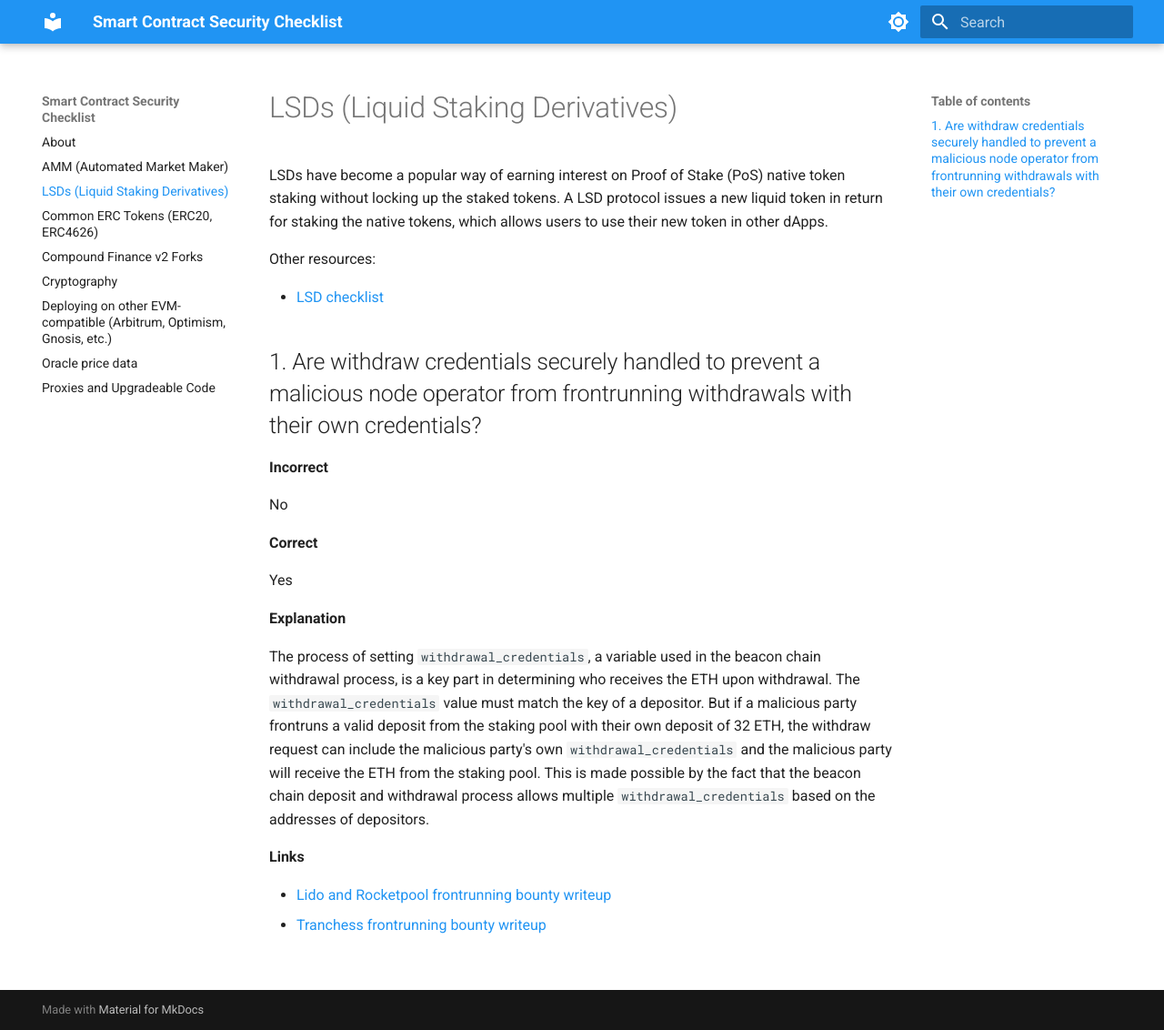
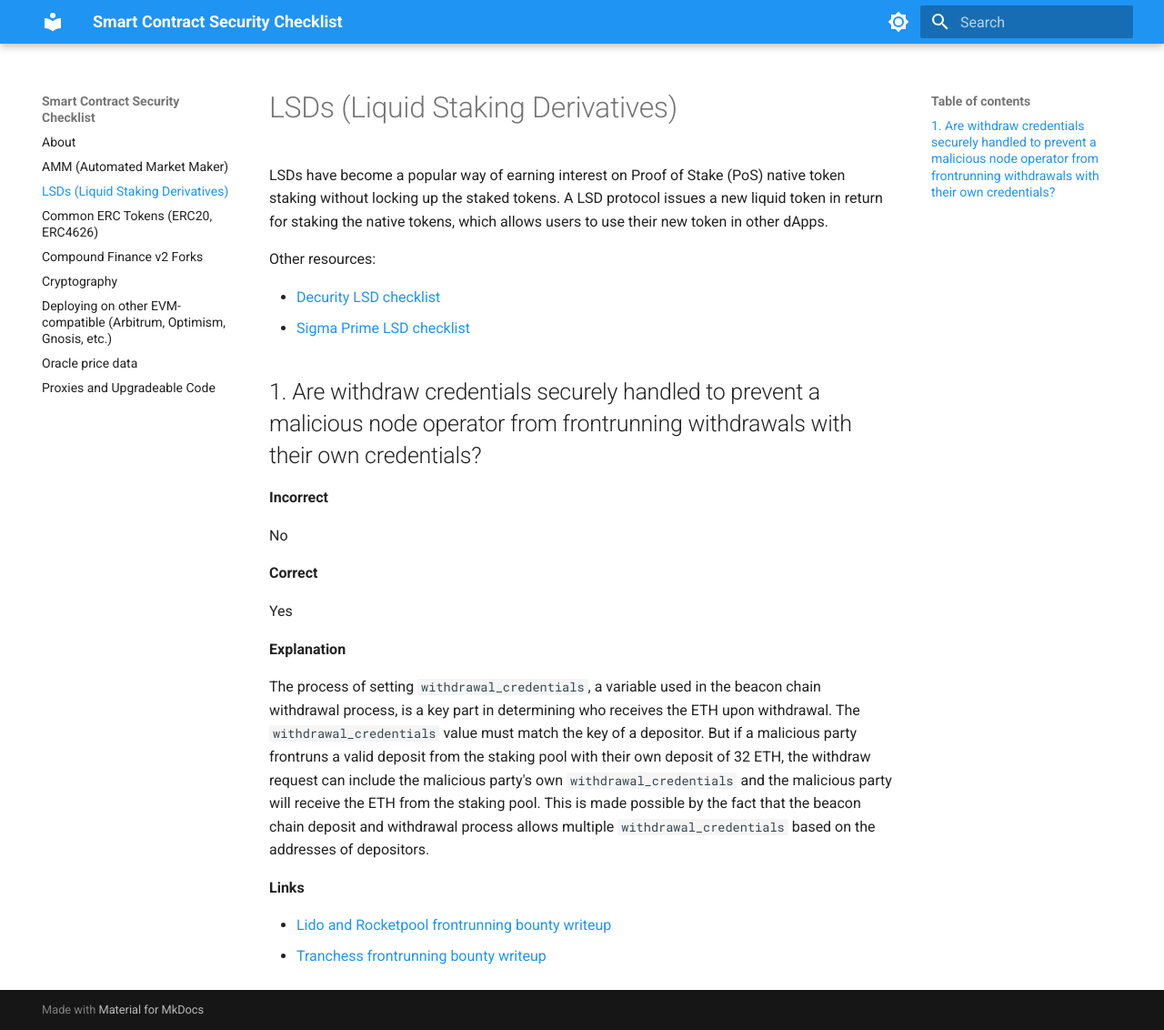
Before and after one commit to audit-quality/security-checklist, an MkDocs documentation site: the page built from docs/LSDs.md, in a window 1280 px wide and 1132 px high. Shown: the whole window at 91% size. Built offline with MkDocs 1.6.1 and Material for MkDocs 9.7.7, drawn with Linux system fonts in a browser that asks for light colours.

Commit message:
Add LSD checklist

```diff
--- a/docs/LSDs.md
+++ b/docs/LSDs.md
@@ -4,7 +4,8 @@ LSDs have become a popular way of earning interest on Proof of Stake (PoS) nativ
 
 Other resources:
 
-- [LSD checklist](https://blog.decurity.io/typical-vulnerabilities-in-lsd-protocols-e52ffe4ee175)
+- [Decurity LSD checklist](https://blog.decurity.io/typical-vulnerabilities-in-lsd-protocols-e52ffe4ee175)
+- [Sigma Prime LSD checklist](https://blog.sigmaprime.io/liquid-restaking.html)
 
 ## 1. Are withdraw credentials securely handled to prevent a malicious node operator from frontrunning withdrawals with their own credentials?
 
```
